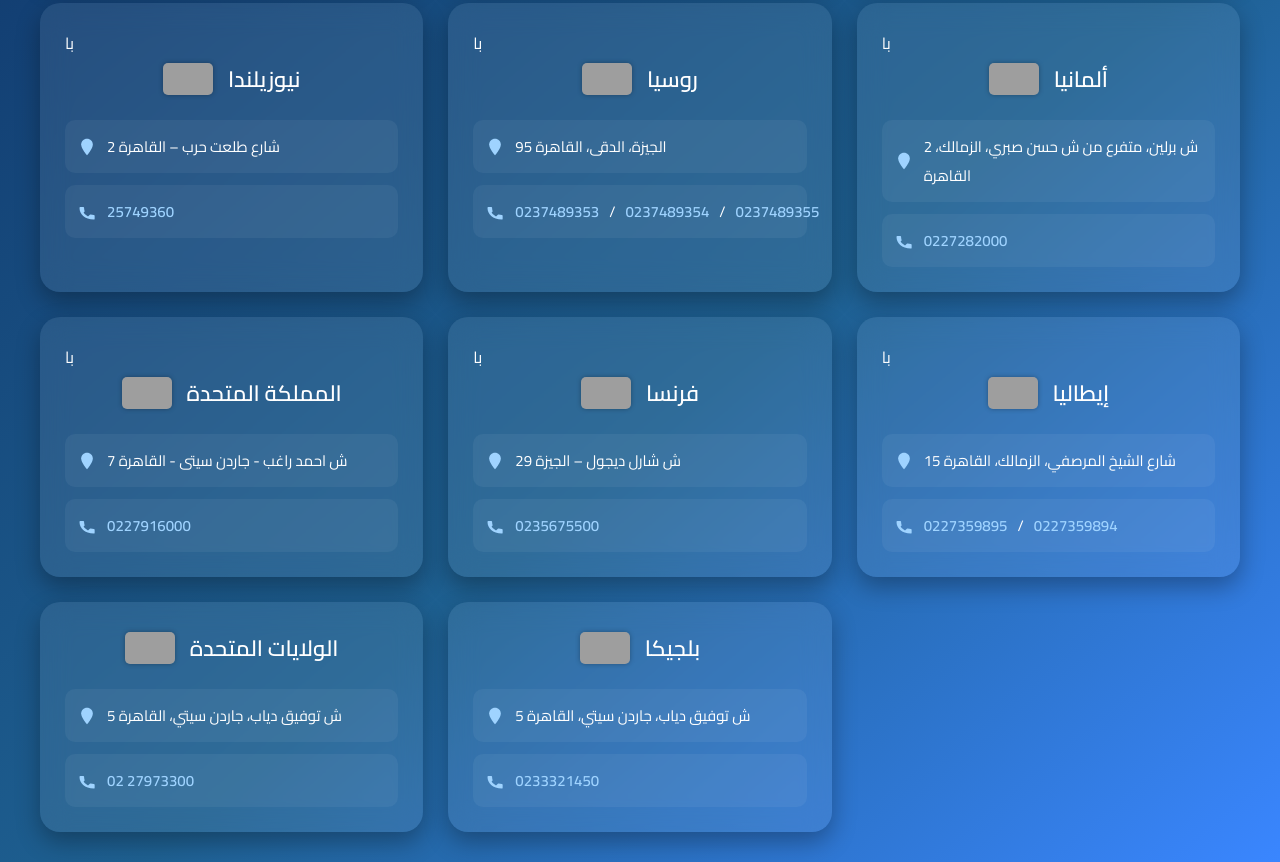
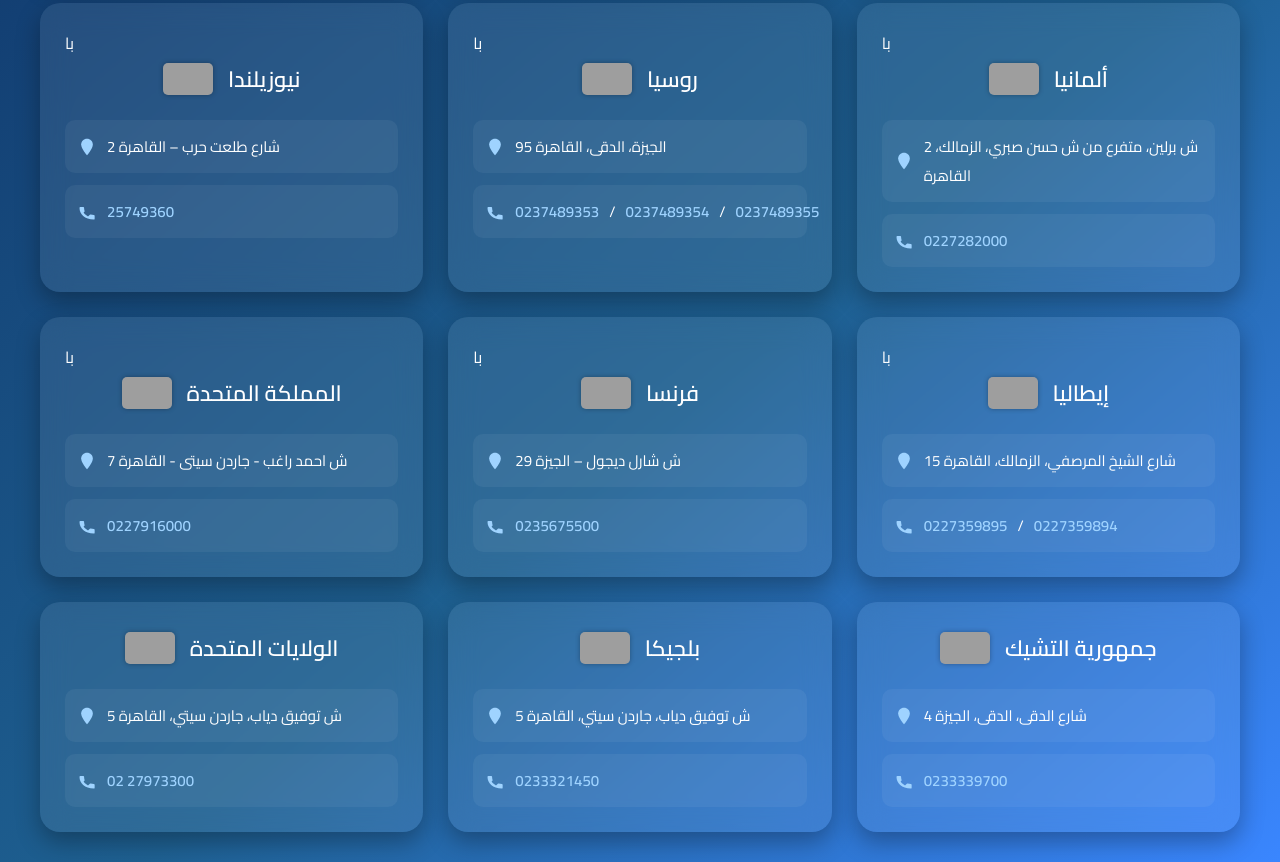
Before and after one commit to islam12-git/emergency, a plain HTML site: page embassy/embassy_ar.html in a window 1280 px wide. Shown: the part 925-1787 px from the top of the page. Drawn offline with Linux system fonts and the light colour scheme; grey boxes are pictures that could not be loaded.

Commit message:
Update embassy_ar.html

```diff
--- a/embassy/embassy_ar.html
+++ b/embassy/embassy_ar.html
@@ -500,6 +500,27 @@ body{
 </div>
 </div>
 </div>
+
+    <!-- جمهورية التشيك -->
+<div class="card">
+<div class="country">
+<img class="flag" src="https://flagcdn.com/w80/cz.png">جمهورية التشيك
+</div>
+<div class="info">
+<div class="row">
+<svg class="icon" viewBox="0 0 24 24" fill="#9fd3ff">
+<path d="M12 2C8 2 5 5 5 9c0 5 7 13 7 13s7-8 7-13c0-4-3-7-7-7z"/>
+</svg>
+<span>4 شارع الدقى، الدقى، الجيزة</span>
+</div>
+<div class="row">
+<svg class="icon" viewBox="0 0 24 24" fill="#9fd3ff">
+<path d="M6.62 10.79a15.053 15.053 0 006.59 6.59l2.2-2.2a1 1 0 011.11-.21 11.72 11.72 0 003.66.59 1 1 0 011 1V20a1 1 0 01-1 1C9.16 21 3 14.84 3 7a1 1 0 011-1h3.5a1 1 0 011 1c0 1.27.2 2.52.59 3.66a1 1 0 01-.21 1.11l-2.26 2.02z"/>
+</svg>
+<a class="phone" href="tel:0233339700">0233339700</a>
+</div>
+</div>
+</div>
 <!-- وهكذا لبقية السفارات … -->
 
 </div>
```
